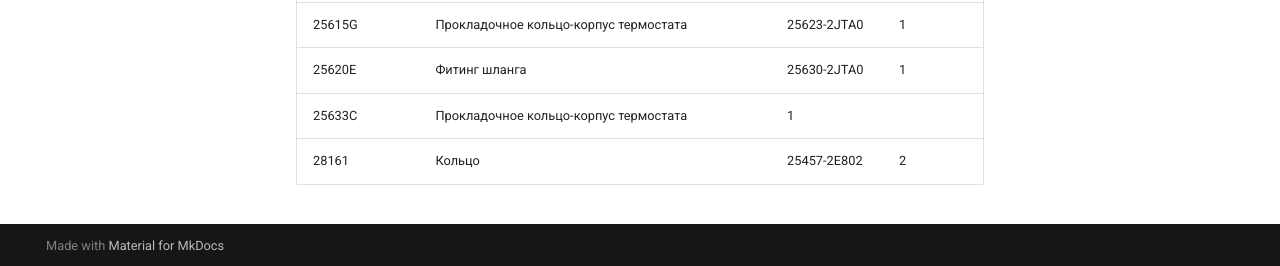
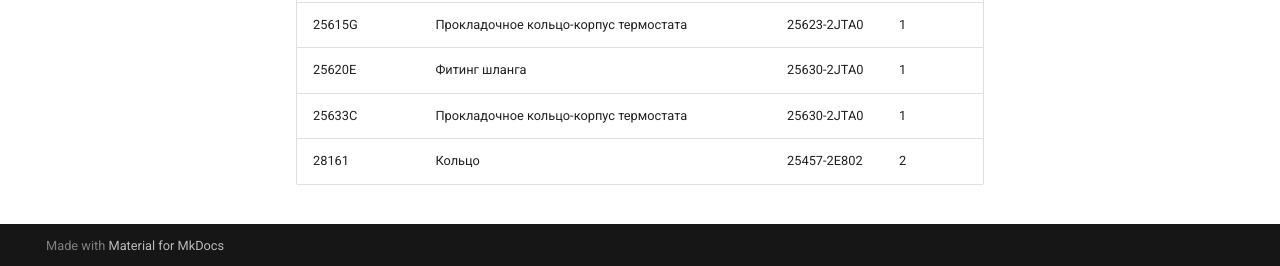
Before and after one commit to kia-sportage-docs/kia-sport5-docs, an MkDocs documentation site: the page built from docs/schemas/2_0_flagship_2024/motor.md, in a window 1280 px wide and 900 px high, scrolled down 14118 px. Shown: the part 631-897 px from the top of the window. Built offline with MkDocs 1.6.1 and Material for MkDocs 9.7.7, drawn with Linux system fonts in a browser that asks for light colours.

Commit message:
Схемы из TIS

```diff
--- a/docs/schemas/2_0_flagship_2024/motor.md
+++ b/docs/schemas/2_0_flagship_2024/motor.md
@@ -325,10 +325,10 @@
     <center>![Image title](../../images/schema/motor_14.png){ loading=lazy }</center>
 
 ??? info "Фотографии термостата"
-    ![Images title](../images/25600-2JTA0_1.jpg){ loading=lazy, allign=left }
-    ![Images title](../images/25600-2JTA0_2.jpg){ loading=lazy, allign=right}
-    ![Images title](../images/25600-2JTA0_3.jpg){ loading=lazy, allign=left}
-    ![Images title](../images/25600-2JTA0_4.jpg){ loading=lazy, allign=right}
+    ![Images title](../../images/25600-2JTA0_1.jpg){ loading=lazy, allign=left }
+    ![Images title](../../images/25600-2JTA0_2.jpg){ loading=lazy, allign=right}
+    ![Images title](../../images/25600-2JTA0_3.jpg){ loading=lazy, allign=left}
+    ![Images title](../../images/25600-2JTA0_4.jpg){ loading=lazy, allign=right}
 
 | Номер на схеме | Наименование | Артикул | Кол-во |
 |---|---|---|---|
@@ -351,5 +351,5 @@
 |25612E|Патрубок|25481-2JTA0|1|
 |25615G|Прокладочное кольцо-корпус термостата|25623-2JTA0|1|
 |25620E|Фитинг шланга| 25630-2JTA0|1|
-|25633C|Прокладочное кольцо-корпус термостата|1|
+|25633C|Прокладочное кольцо-корпус термостата|25630-2JTA0|1|
 |28161|Кольцо|25457-2E802|2|
```
